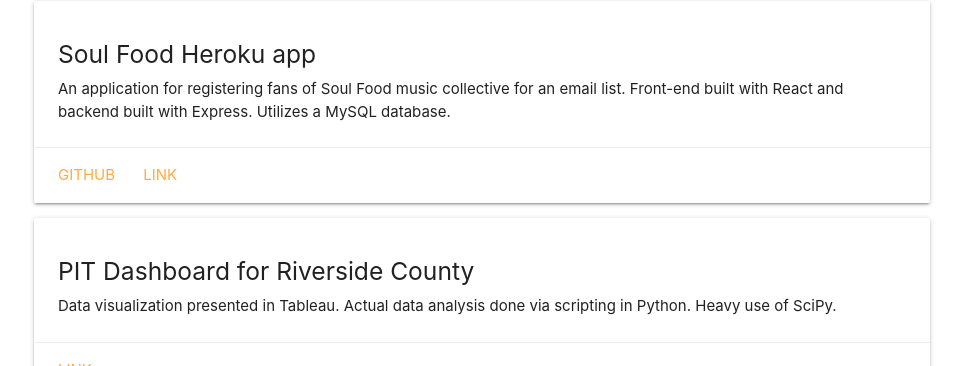
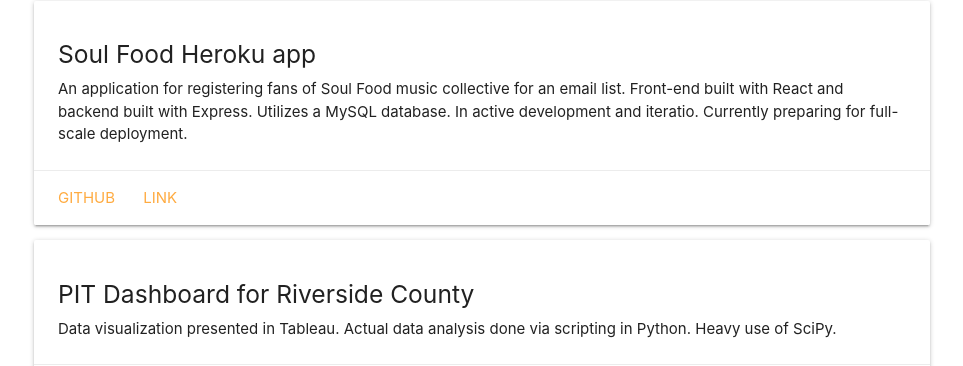
Before and after one commit to dri-ver/dri-ver.github.io, a plain HTML site: page index.html in a window 1280 px wide. Shown: the part 734-1100 px from the top of the page, without its empty margins (158-1121 px from the left). Drawn offline with nearby package versions, Linux system fonts and the light colour scheme.

Commit message:
updated resume

```diff
--- a/index.html
+++ b/index.html
@@ -84,6 +84,7 @@
                     <span class="card-title"><h5>Soul Food Heroku app</h5></span>
                     <p>An application for registering fans of Soul Food music collective for an email list.
                        Front-end built with React and backend built with Express. Utilizes a MySQL database.
+                       In active development and iteratio. Currently preparing for full-scale deployment.
                     </p>
                 </div>
                 <div class="card-action">
```
Also changed, not shown: 1 other file.
